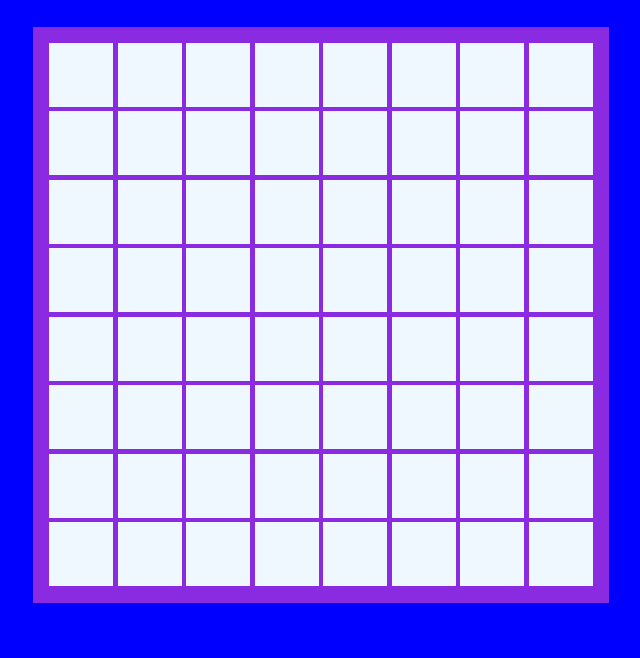
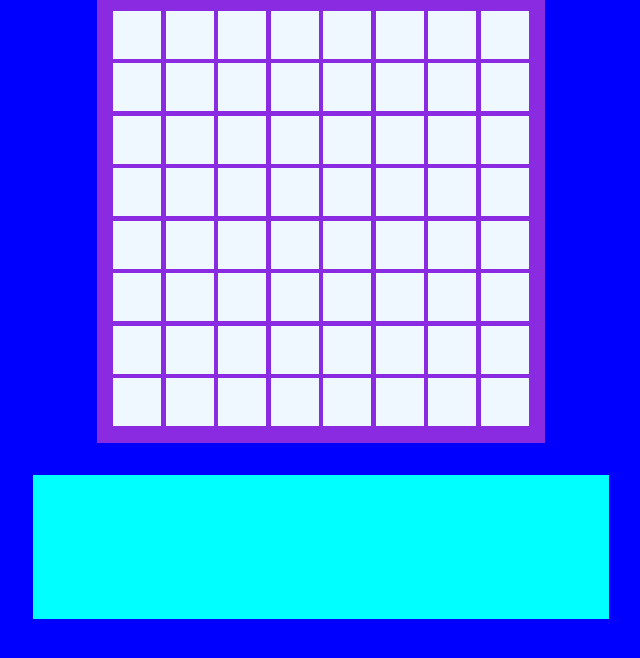
Before and after one commit to daniyar23243/END-Blocks, a plain HTML site: page index.html in a window 1280 px wide. Shown: the part 128-786 px from the top of the page, without its empty margins (319-959 px from the left). Drawn offline with Linux system fonts and the light colour scheme.

Commit message:
added bar for new figures

```diff
--- a/index.html
+++ b/index.html
@@ -76,5 +76,6 @@
         <div class="block">1</div>
         <div class="block">2</div>
     </div>
+    <div class="blocks"></div>
 </body>
 </html>
--- a/style.css
+++ b/style.css
@@ -20,12 +20,14 @@ body {
 }
 
 .field {
-    height: 34rem;
-    width: 34rem;
+    height: 26rem;
+    width: 26rem;
     background-color: blueviolet;
     display: grid;
-    grid-template-columns: repeat(auto-fill, minmax(4rem, 1fr));
+    grid-template-columns: repeat(auto-fill, minmax(3rem, 1fr));
+    grid-template-rows: repeat(auto-fill, minmax(3rem, 1fr));
     grid-gap: 0.25rem;
+    grid-column-gap: 0.25;
     padding: 1rem;
     align-items: center;
     justify-items: center;
@@ -33,7 +35,15 @@ body {
 
 .block {
     background-color: aliceblue;
-    width: 4rem;
-    height: 4rem;
+    width: 3rem;
+    height: 3rem;
     color: aliceblue;
 }
+
+.blocks{
+    background-color: aqua;
+    margin-top: 2rem;
+    width: 36rem;
+    height: 9rem;
+    margin-bottom: 1rem;
+}
```
